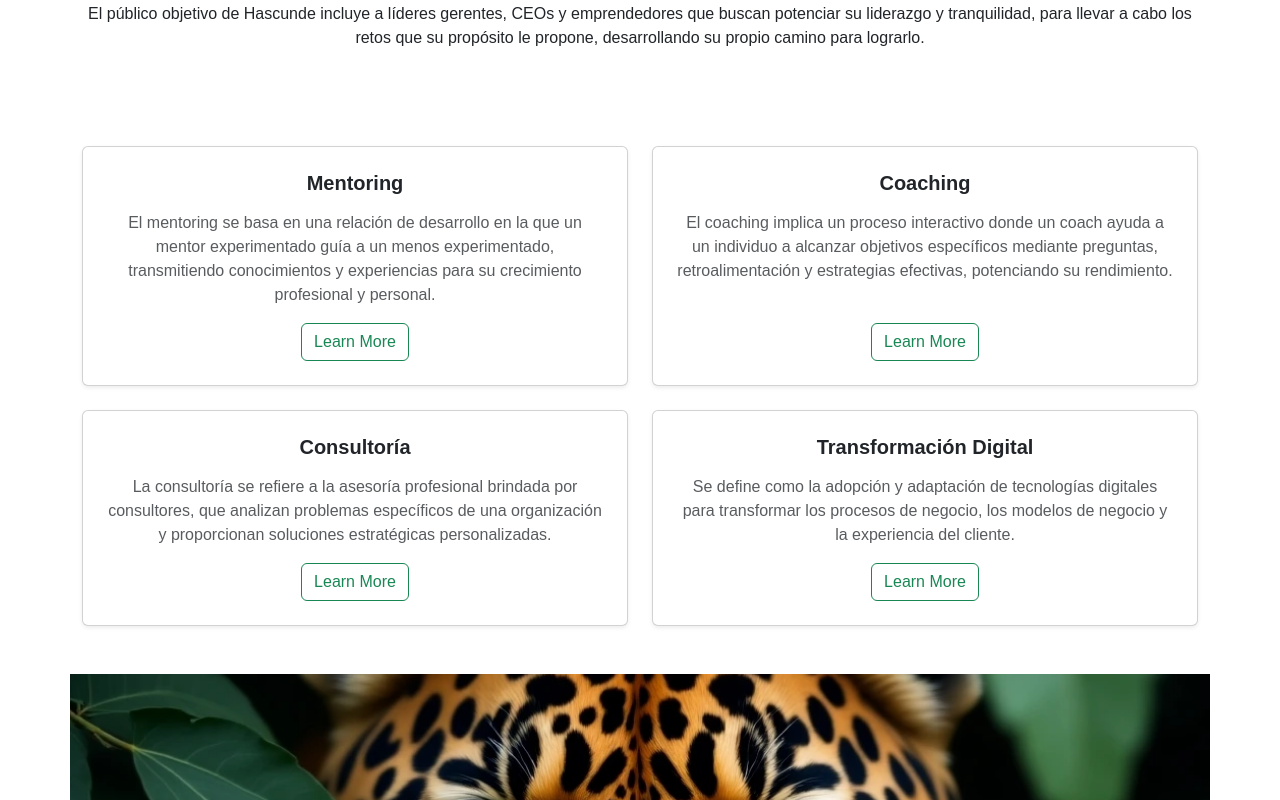
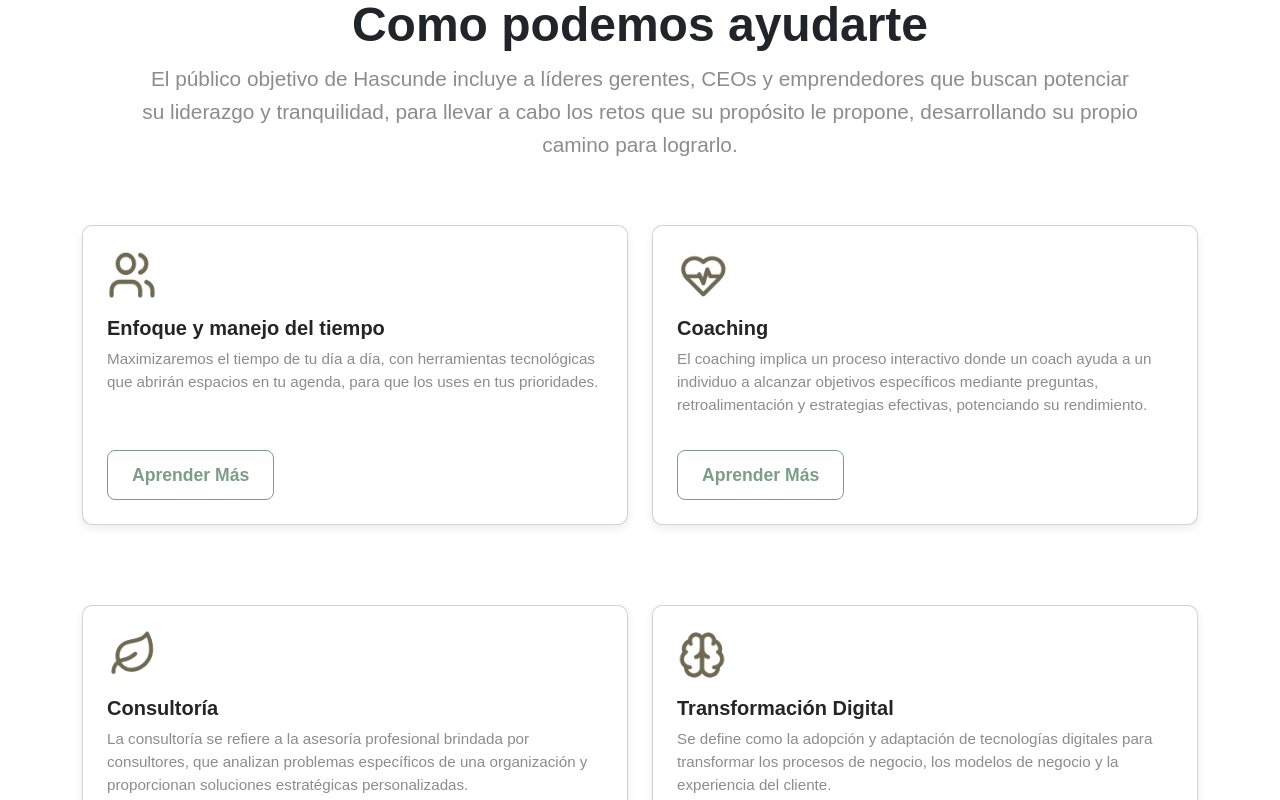
Before and after one commit to ramirezluisa503/hascunde, a React (Vite) app: page /CoreValues in a window 1280 px wide. Shown: the part 740-1540 px from the top of the page. Built offline with nearby package versions, Linux system fonts and the light colour scheme.

Commit message:
Ajustes de diseño

```diff
--- a/src/components/Footer/Footer.jsx
+++ b/src/components/Footer/Footer.jsx
@@ -14,10 +14,10 @@ export const Footer = () => {
             <Logo />
           </div>
           <div className={styles.subscriptionSection}>
-            <h3>Subscribe to our newsletter</h3>
+            <h3>Inscríbete a nuestro boletín</h3>
             <div className={styles.emailContainer}>
-              <input type="email" placeholder="Enter your email" />
-              <button>Subscribe</button>
+              <input type="email" placeholder="Escribe tu correo" />
+              <button>Suscribirse</button>
             </div>
           </div>
         </div>
--- a/src/components/Pages/AboutUs/AboutUs.jsx
+++ b/src/components/Pages/AboutUs/AboutUs.jsx
@@ -170,7 +170,7 @@ export const AboutUs = () => {
               el crecimiento. Únete a una hermandad de hombres que forjan
               caminos más sólidos.
             </p>
-            <GreenButton text={'Connect With Us Today'} />
+            <GreenButton text={'Contáctanos hoy'} />
           </Col>
         </Row>
       </Container>
--- a/src/components/Pages/ContactUs/ContactUs.jsx
+++ b/src/components/Pages/ContactUs/ContactUs.jsx
@@ -4,6 +4,7 @@ import styles from './ContactUs.module.css';
 export const ContactUs = () => {
   return (
     <Layout>
+
       <section className={styles.frontPage}>
         <div className={styles.overlayBlur}></div>
         <div className={styles.frontContain}>
--- a/src/components/Pages/CoreValues/CoreValues.jsx
+++ b/src/components/Pages/CoreValues/CoreValues.jsx
@@ -1,12 +1,20 @@
-import { Layout } from '../../Layout/Layout';
-import { Row, Col, Container, Button, Card } from 'react-bootstrap';
-import styles from './CoreValues.module.css';
-import { GreenButton } from '../../GreenButton/GreenButton';
+
+import { Layout } from "../../Layout/Layout";
+import { Row, Col, Container, Button, Card } from "react-bootstrap";
+import styles from "../CoreValues/CoreValues.module.css";
+import iconoUsers from "../../../assets/images/IconoUsers.webp";
+import iconoHeart from "../../../assets/images/IconoHeart.webp";
+import iconoBrainBig from "../../../assets/images/IconoBrainBig.webp";
+import iconoLeaf from "../../../assets/images/Iconoleaf.webp";
+import {GreenButton} from "../../GreenButton/GreenButton"
 
 export const CoreValues = () => {
   return (
     <Layout>
+
       <section className={styles.frontPage}>
+
+
         <div className={styles.overlayBlur}></div>
         <div className={styles.frontContain}>
           <h1 className={styles.frontTitle}>
@@ -17,104 +25,124 @@ export const CoreValues = () => {
             la adaptabilidad, guían a Hascunde en la capacitación de líderes..
           </p>
         </div>
+
       </section>
-      <Container>
-        <h2 className="text-center mb-5">Como podemos ayudarte</h2>
-        <p className="text-center mb-5">
+      <Container className={styles.containerHowHelpYou}>
+        <Row>
+          <Col md={12}>
+            <h2 className={styles.title}>Como podemos ayudarte</h2>
+            <p className={styles.mainParagraph2}>
               El público objetivo de Hascunde incluye a líderes gerentes, CEOs y
-          emprendedores que buscan potenciar su liderazgo y tranquilidad, para
-          llevar a cabo los retos que su propósito le propone, desarrollando su
-          propio camino para lograrlo.{' '}
+              emprendedores que buscan potenciar su liderazgo y tranquilidad,
+              para llevar a cabo los retos que su propósito le propone,
+              desarrollando su propio camino para lograrlo.
             </p>
+          </Col>
+        </Row>
       </Container>
       <Container>
         <Row>
-          <Container className="my-5">
-            <Row className="g-4">
-              {' '}
-              {/* g-4 adds gutter space between columns */}
-              {/* Card 1: Mentoring */}
-              <Col xs={12} md={6}>
-                <Card className="h-100 shadow-sm rounded">
-                  <Card.Body className="d-flex flex-column align-items-center text-center p-4">
-                    <Card.Title as="h5" className="fw-bold mb-3">
-                      Mentoring
+          <Col xs={12}  md={6}>
+            {/* Tarjeta  1 */}
+            <Card className={styles.card}>
+              <div className={styles.iconWrapper}>
+                <img
+                  src={iconoUsers}
+                  alt="Icono Usuarios"
+                  className={styles.imgIcono}
+                />
+              </div>
+              <Card.Title className={styles.cardTitle}>
+                Enfoque y manejo del tiempo
               </Card.Title>
-                    <Card.Text className="text-muted flex-grow-1">
-                      El mentoring se basa en una relación de desarrollo en la
-                      que un mentor experimentado guía a un menos experimentado,
-                      transmitiendo conocimientos y experiencias para su
-                      crecimiento profesional y personal.
+              <Card.Text className={styles.cardText}>
+                Maximizaremos el tiempo de tu día a día, con herramientas
+                tecnológicas que abrirán espacios en tu agenda, para que los
+                uses en tus prioridades.
               </Card.Text>
-                    <Button variant="outline-success" className="mt-auto">
-                      Learn More
+              <div className={styles.containerButton}>
+                <Button className={styles.buttonCards} variant="light">
+                  Aprender Más
                 </Button>
-                  </Card.Body>
+              </div>
+            </Card>
+            {/* Tarjeta 2  */}
+            <Card className={styles.card}>
+              <div className={styles.iconWrapper}>
+                <img
+                  src={iconoLeaf}
+                  alt="Icono Hoja"
+                  className={styles.imgIcono}
+                />
+              </div>
+              <Card.Title className={styles.cardTitle}>Consultoría</Card.Title>
+              <Card.Text className={styles.cardText}>
+                La consultoría se refiere a la asesoría profesional brindada por
+                consultores, que analizan problemas específicos de una
+                organización y proporcionan soluciones estratégicas
+                personalizadas.
+              </Card.Text>
+              <div className={styles.containerButton}>
+                <Button className={styles.buttonCards} variant="light">
+                  Aprender Más
+                </Button>
+              </div>
             </Card>
           </Col>
-              {/* Card 2: Coaching */}
-              <Col xs={12} md={6}>
-                <Card className="h-100 shadow-sm rounded">
-                  <Card.Body className="d-flex flex-column align-items-center text-center p-4">
-                    <Card.Title as="h5" className="fw-bold mb-3">
-                      Coaching
+          <Col xs={12}  md={6}>
+            {/* Tarjeta 3 */}
+            <Card className={styles.card}>
+              <div className={styles.iconWrapper}>
+                <img
+                  src={iconoHeart}
+                  alt="Icono Heart"
+                  className={styles.imgIcono}
+                />
+              </div>
+              <Card.Title className={styles.cardTitle}>Coaching</Card.Title>
+              <Card.Text className={styles.cardText}>
+                El coaching implica un proceso interactivo donde un coach ayuda
+                a un individuo a alcanzar objetivos específicos mediante
+                preguntas, retroalimentación y estrategias efectivas,
+                potenciando su rendimiento.
+              </Card.Text>
+              <div className={styles.containerButton}>
+                <Button className={styles.buttonCards} variant="light">
+                  Aprender Más
+                </Button>
+              </div>
+            </Card>
+
+            {/* Tarjeta 4 */}
+            <Card className={styles.card}>
+              <div className={styles.iconWrapper}>
+                <img
+                  src={iconoBrainBig}
+                  alt="Icono Brain"
+                  className={styles.imgIcono}
+                />
+              </div>
+              <Card.Title className={styles.cardTitle}>
+                Transformación Digital
               </Card.Title>
-                    <Card.Text className="text-muted flex-grow-1">
-                      El coaching implica un proceso interactivo donde un coach
-                      ayuda a un individuo a alcanzar objetivos específicos
-                      mediante preguntas, retroalimentación y estrategias
-                      efectivas, potenciando su rendimiento.
+              <Card.Text className={styles.cardText}>
+                Se define como la adopción y adaptación de tecnologías digitales
+                para transformar los procesos de negocio, los modelos de negocio
+                y la experiencia del cliente.
               </Card.Text>
-                    <Button variant="outline-success" className="mt-auto">
-                      Learn More
+              <div className={styles.containerButton}>
+                <Button className={styles.buttonCards} variant="light">
+                  Aprender Más
                 </Button>
-                  </Card.Body>
+              </div>
             </Card>
           </Col>
-              {/* Card 3: Consultoría */}
-              <Col xs={12} md={6}>
-                <Card className="h-100 shadow-sm rounded">
-                  <Card.Body className="d-flex flex-column align-items-center text-center p-4">
-                    <Card.Title as="h5" className="fw-bold mb-3">
-                      Consultoría
-                    </Card.Title>
-                    <Card.Text className="text-muted flex-grow-1">
-                      La consultoría se refiere a la asesoría profesional
-                      brindada por consultores, que analizan problemas
-                      específicos de una organización y proporcionan soluciones
-                      estratégicas personalizadas.
-                    </Card.Text>
-                    <Button variant="outline-success" className="mt-auto">
-                      Learn More
-                    </Button>
-                  </Card.Body>
-                </Card>
-              </Col>
-              {/* Card 4: Transformación Digital */}
-              <Col xs={12} md={6}>
-                <Card className="h-100 shadow-sm rounded">
-                  <Card.Body className="d-flex flex-column align-items-center text-center p-4">
-                    <Card.Title as="h5" className="fw-bold mb-3">
-                      Transformación Digital
-                    </Card.Title>
-                    <Card.Text className="text-muted flex-grow-1">
-                      Se define como la adopción y adaptación de tecnologías
-                      digitales para transformar los procesos de negocio, los
-                      modelos de negocio y la experiencia del cliente.
-                    </Card.Text>
-                    <Button variant="outline-success" className="mt-auto">
-                      Learn More
-                    </Button>
-                  </Card.Body>
-                </Card>
-              </Col>
-            </Row>
-          </Container>
         </Row>
       </Container>
 
        <Container>
         <Row>
+          <Col xs={12} md={12}>
           <section className={styles.catContainer}>
             <div className={styles.frontContain}>
               <h1 className={styles.frontTitle}>Descubre tu Animal Sagrado</h1>
@@ -123,9 +151,10 @@ export const CoreValues = () => {
                 personal que puede enriquecer tu vida y darte una mayor conexión
                 con la naturaleza y contigo mismo
               </p>
-              <GreenButton text={'Connect With Us'} />
+              <GreenButton text={'Conéctate con nosotros'} />
             </div>
           </section>
+          </Col>
         </Row>
       </Container>
     </Layout>
--- a/src/components/Pages/CoreValues/CoreValues.module.css
+++ b/src/components/Pages/CoreValues/CoreValues.module.css
@@ -1,3 +1,106 @@
+
+.title {
+  font-size: 3rem;
+  font-weight: 600;
+  margin-bottom: 0.5rem;
+  margin-left: auto;
+  margin-left: auto;
+  text-align: center;
+}
+.mainParagraph2 {
+  color: #8c8d8b; /* El color gris claro del párrafo */
+  font-size: 1.3rem; /* Ajusta el tamaño según necesites */
+  line-height: 1.6; /* Mejora la legibilidad del párrafo */
+  text-align: center;
+  padding: auto;
+}
+.containerHowHelpYou{
+    max-width:80%;
+    margin-bottom: 3rem;
+    margin-top: 5rem;
+}
+
+.card{
+    display: flex;
+    flex-direction: column;
+    justify-content: flex-start;
+     border-radius: 10px;
+     padding: 1.5rem;
+     background-color: #fff;
+     box-shadow: 0 0.2rem 0.5rem rgba(0, 0, 0, 0.08);
+     margin-bottom: 5rem;
+     height: 300px;
+     width: 100%;
+     transition: box-shadow 0.3s ease-in-out, transform 0.3s ease-in-out;
+
+}
+.card:hover {
+    /* Nuevos estilos cuando el mouse está sobre la tarjeta */
+    box-shadow: 0 0.5rem 1rem rgba(0, 0, 0, 0.15); /* Sombra más grande y/o oscura */
+    transform: translateY(-5px); /* Opcional: Levanta ligeramente la tarjeta */
+}
+
+
+.cardText{
+    color: #8c8d8b; /* Color de texto gris suave (equivalente a 'text-muted') */
+    line-height: 1.5;
+    font-size: 0.95rem;
+    text-align: left;
+    margin-bottom: 0;
+}
+.cardTitle {
+    font-weight: bold;
+    color: #242524;
+    margin-bottom: 0.5rem;
+    font-size: 1.25rem;
+}
+.iconWrapper {
+    margin-bottom: 1rem;
+    font-size: 8rem;
+    display: flex;
+    justify-content: center; /* Centra el ícono horizontalmente */
+    align-items: center; /* Centra el ícono verticalmente */
+    /* Circulo detras del icono */
+    width: 50px;
+    height: 50px;
+    border-radius: 50%;
+}
+.imgIcono{
+    width:56px ;
+    height:56px;
+}
+
+.buttonCards{
+  padding: 0.7rem 1.5rem;
+  font-size: 1.1rem;
+  font-weight: 600;
+  border-radius: 8px;
+  background-color:#ffffff;
+  border-color: #7c9e85;
+  border-width: 1px;
+  border-style: solid;
+  color:#7c9e85;
+  width: auto;
+  height: auto;
+  opacity: 1;
+  display: inline-block;
+  text-decoration: none;
+  text-align: center;
+
+}
+
+.Row.g-4 { /* Si tu Row tiene la clase g-4 (gap) */
+  align-items: stretch; /* Esto hace que las columnas dentro de la fila se estiren para tener la misma altura */
+}
+
+.containerButton{
+    text-align: left;
+    margin-top: auto;
+    align-self: flex-start;
+    display: inline-block;
+}
+
+
 .frontPage {
   width: 100%;
   height: 38rem;
--- a/src/components/Pages/HomePage/HomePage.jsx
+++ b/src/components/Pages/HomePage/HomePage.jsx
@@ -18,7 +18,7 @@ export const HomePage = () => {
             Familia, Tranquilidad, Bienestar y Consciencia para el Hombre Líder
             en busqueda de autoconocerse
           </p>
-          <GreenButton text={'Begin Your Journey'} />
+          <GreenButton text={'Comienza tu Viaje'} />
         </div>
       </section>
 
@@ -143,7 +143,7 @@ export const HomePage = () => {
             <h4 className={styles.starText}>
               Samatha Tibetan Meditation Thangka
             </h4>
-            <GreenButton text={'Discover Our Programs'} />
+            <GreenButton text={'Descubre Nuestros Programas'} />
           </Col>
         </Row>
       </Container>
@@ -154,7 +154,7 @@ export const HomePage = () => {
             <h2 className={styles.brownTitle}>
               Listo para forjar tu camino hacia el balance y la libertad?
             </h2>
-            <GreenButton text={'Connect with Us Today'} />
+            <GreenButton text={'Contáctanos hoy'} />
           </Col>
         </Row>
       </Container>
```
Lines whose indentation alone changed are shown as unchanged.
